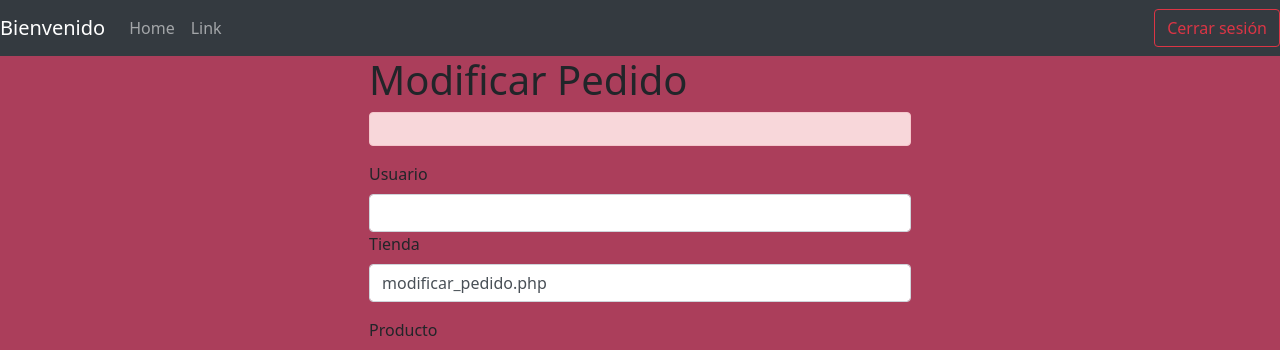
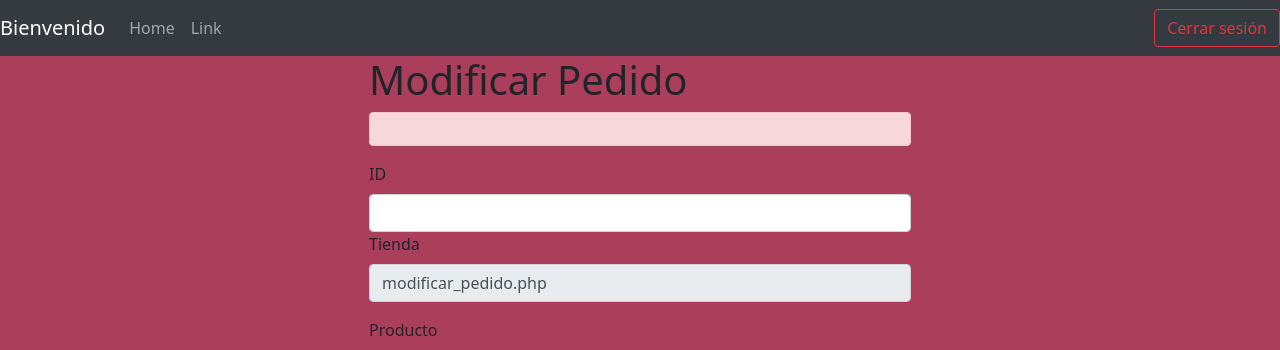
Before and after one commit to dowwo/delivery, a CodeIgniter 4 app: template app/Views/modificar_pedido.php in a window 1280 px wide. Shown: the top 350 px of the page. Run offline with PHP 8.4 and a stand-in for CodeIgniter, Linux system fonts and the light colour scheme; the template is opened without the code that fills it, so the values that code supplies are empty; some libraries are stand-ins or nearby versions.

Commit message:
Update modificar_pedido.php

```diff
--- a/app/Views/modificar_pedido.php
+++ b/app/Views/modificar_pedido.php
@@ -55,13 +55,13 @@ if(isset($_SESSION['msg'])){
             <?php endif;?>
 
             <form action="/PedidoController/guardar" method="post">
-                <div>
-                    <label for="InputUsuario" class="form-label">Usuario</label>
-                    <input type="text" name="usuario" class="form-control" id="InputUsuario" value="<?php echo $_SESSION['id_usuario'] ?>">
+                <div class="form-group">
+                    <label for="InputForID" class="form-label">ID</label>
+                    <input type="text" name="id_pedido" class="form-control" value="<?php echo $pedido_obj['id_pedido']; ?>">
                 </div>
                 <div class="mb-3">
                     <label for="InputForNombre" class="form-label">Tienda</label>
-                    <input type="text" name="id_tienda" class="form-control" id="id_tienda" value="<?php
+                    <input type="text" disabled="true" name="id_tienda" class="form-control" id="id_tienda" value="<?php
                     $actual_link = (isset($_SERVER['HTTPS']) && $_SERVER['HTTPS'] === 'on' ? "https" : "http") . "://$_SERVER[HTTP_HOST]$_SERVER[REQUEST_URI]";
                     echo basename($actual_link);
                     ?>">
```
